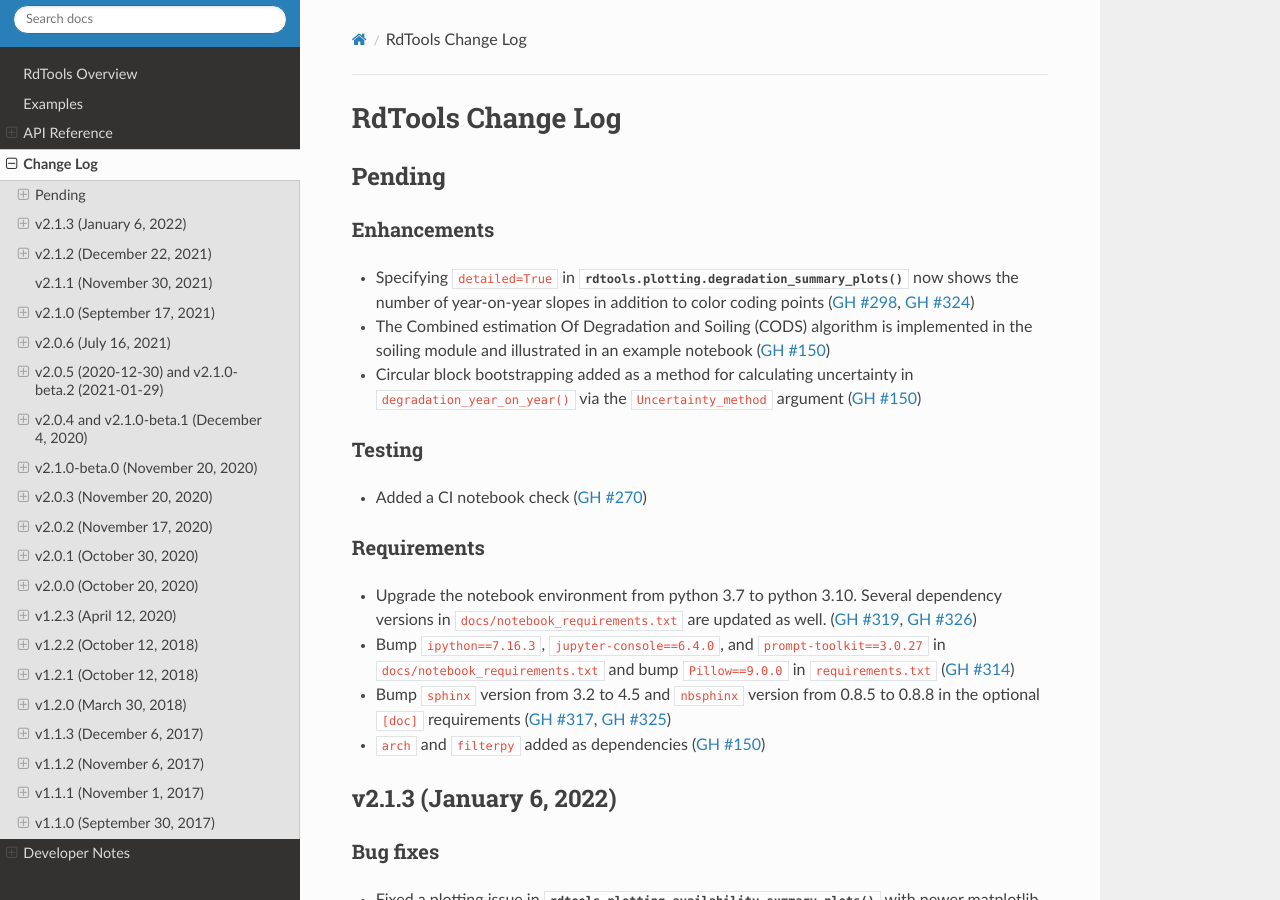
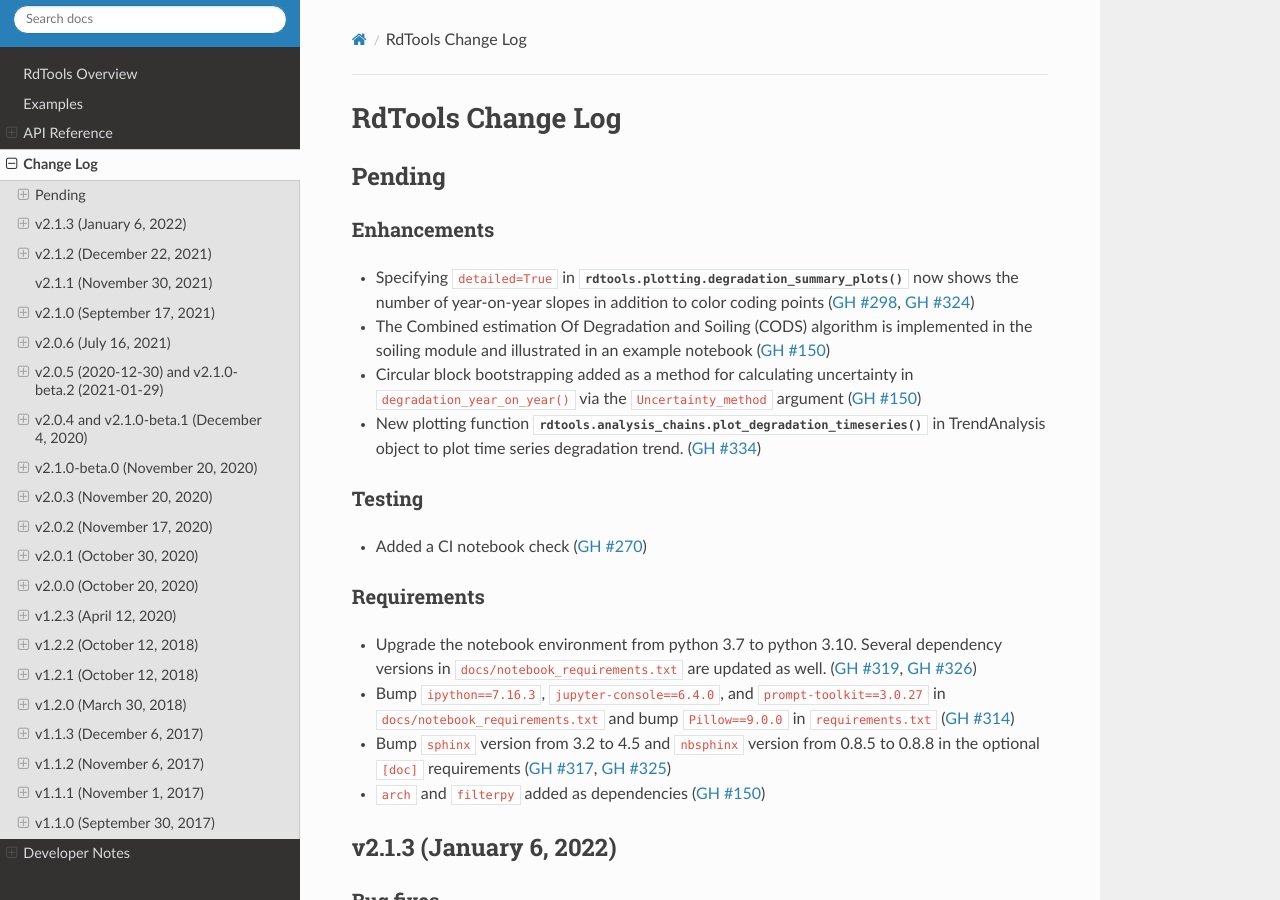
Before and after one commit to NREL/rdtools, a Sphinx documentation site: the page built from docs/sphinx/source/changelog.rst, in a window 1280 px wide and 900 px high. Built offline with Sphinx 7.4.7 and the Read the Docs theme 2.0.0, drawn with Linux system fonts in a browser that asks for light colours; pages that are not in the unit, such as notebooks, are missing from menus.

Commit message:
add to changelog

```diff
--- a/docs/sphinx/source/changelog/pending.rst
+++ b/docs/sphinx/source/changelog/pending.rst
@@ -11,6 +11,8 @@ Enhancements
   in the soiling module and illustrated in an example notebook (:pull:`150`)
 * Circular block bootstrapping added as a method for calculating uncertainty in
   ``degradation_year_on_year()`` via the ``Uncertainty_method`` argument (:pull:`150`)
+* New plotting function :py:func:`rdtools.analysis_chains.plot_degradation_timeseries`
+  in TrendAnalysis object to plot time series degradation trend.  (:issue:`334`)
 
 Testing
 -------
```
